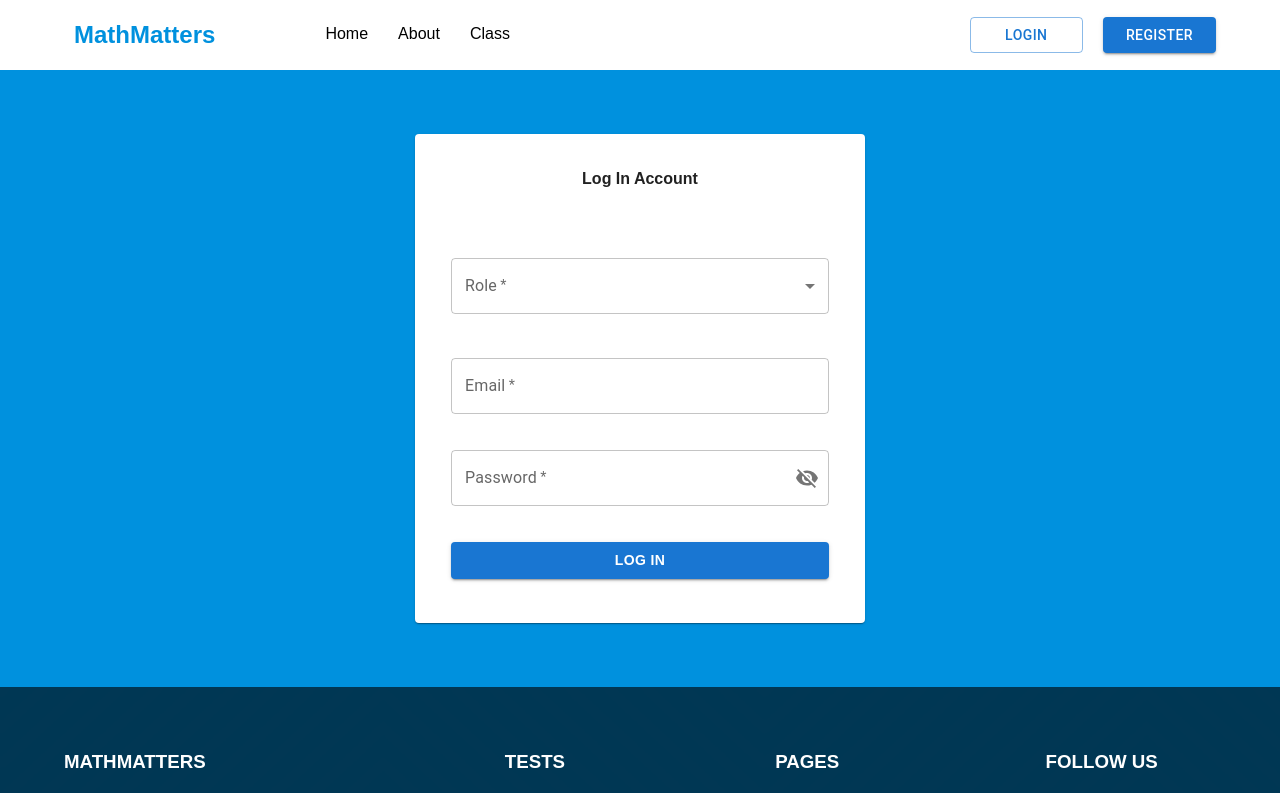
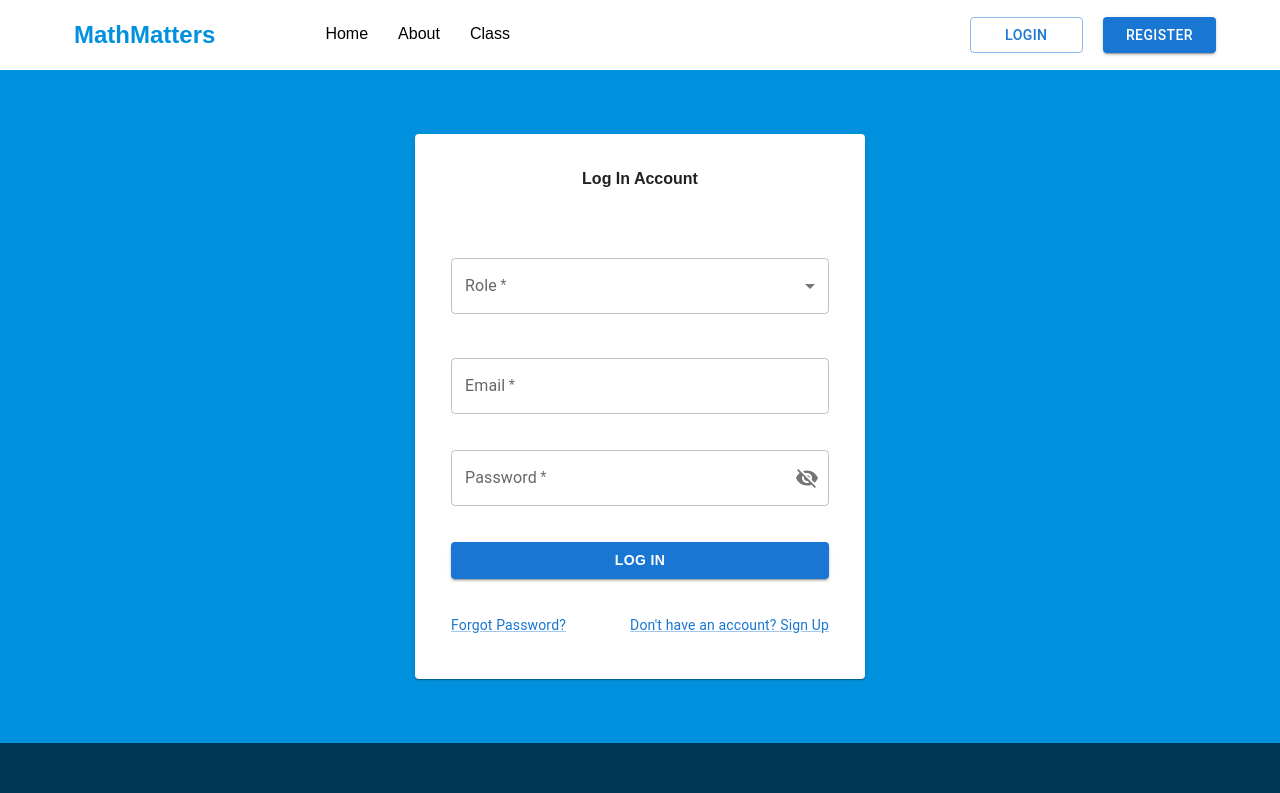
Before and after one commit to pauljor1499/react-cms, a React (Create React App) app: page /login in a window 1280 px wide. Shown: the top 793 px of the page. Built offline with nearby package versions, Linux system fonts and the light colour scheme.

Commit message:
update login page

```diff
--- a/src/components/main/login/Login.css
+++ b/src/components/main/login/Login.css
@@ -2,6 +2,7 @@
     width: 100%;
     padding: 5%;
     background-color: #0091de;
+    text-decoration: dashed;
 }
 
 .content-card {
@@ -13,3 +14,9 @@
 .card-title {
     text-align: center;
 }
+
+.content-actions {
+    display: flex;
+    flex-direction: column;
+    gap: 10px;
+}
--- a/src/components/main/login/Login.jsx
+++ b/src/components/main/login/Login.jsx
@@ -19,6 +19,10 @@ import VisibilityOff from "@mui/icons-material/VisibilityOff";
 //select
 import MenuItem from "@mui/material/MenuItem";
 import Select from "@mui/material/Select";
+
+import { Link as ReactRouterLink } from "react-router-dom";
+import Link from "@mui/material/Link";
+import Grid from "@mui/material/Grid";
 
 const Login = () => {
     const [showPassword, setShowPassword] = React.useState(false);
@@ -92,6 +96,25 @@ const Login = () => {
                             <Button variant="contained" fullWidth>
                                 <b>Log In</b>
                             </Button>
+                            <br />
+                            <br />
+                            <br />
+                            <Grid container>
+                                <Grid item xs>
+                                    <Link component={ReactRouterLink} to="/forgot" variant="body2">
+                                        Forgot Password?
+                                    </Link>
+                                </Grid>
+                                <Grid item>
+                                    <Link
+                                        component={ReactRouterLink}
+                                        to="/register"
+                                        variant="body2"
+                                    >
+                                        Don't have an account? Sign Up
+                                    </Link>
+                                </Grid>
+                            </Grid>
                         </div>
                     </CardContent>
                 </Card>
--- a/src/router/index.js
+++ b/src/router/index.js
@@ -32,8 +32,11 @@ const routes = createBrowserRouter([
                 path: "register",
                 element: <Register />,
             },
+            {
+                path: "*",
+                element: <PageError />,
+            },
         ],
-        errorElement: <PageError />,
     },
 ]);
 
```
